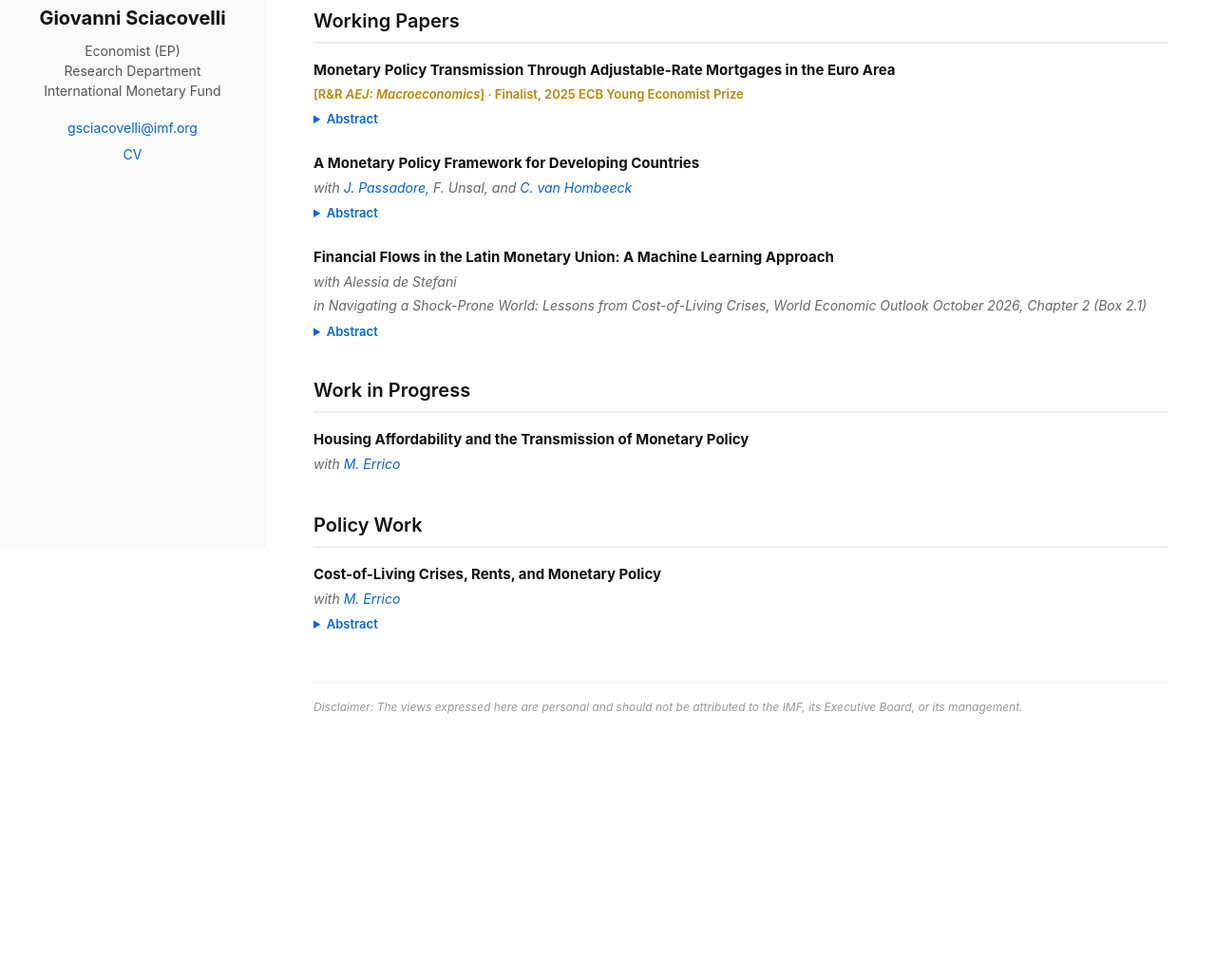
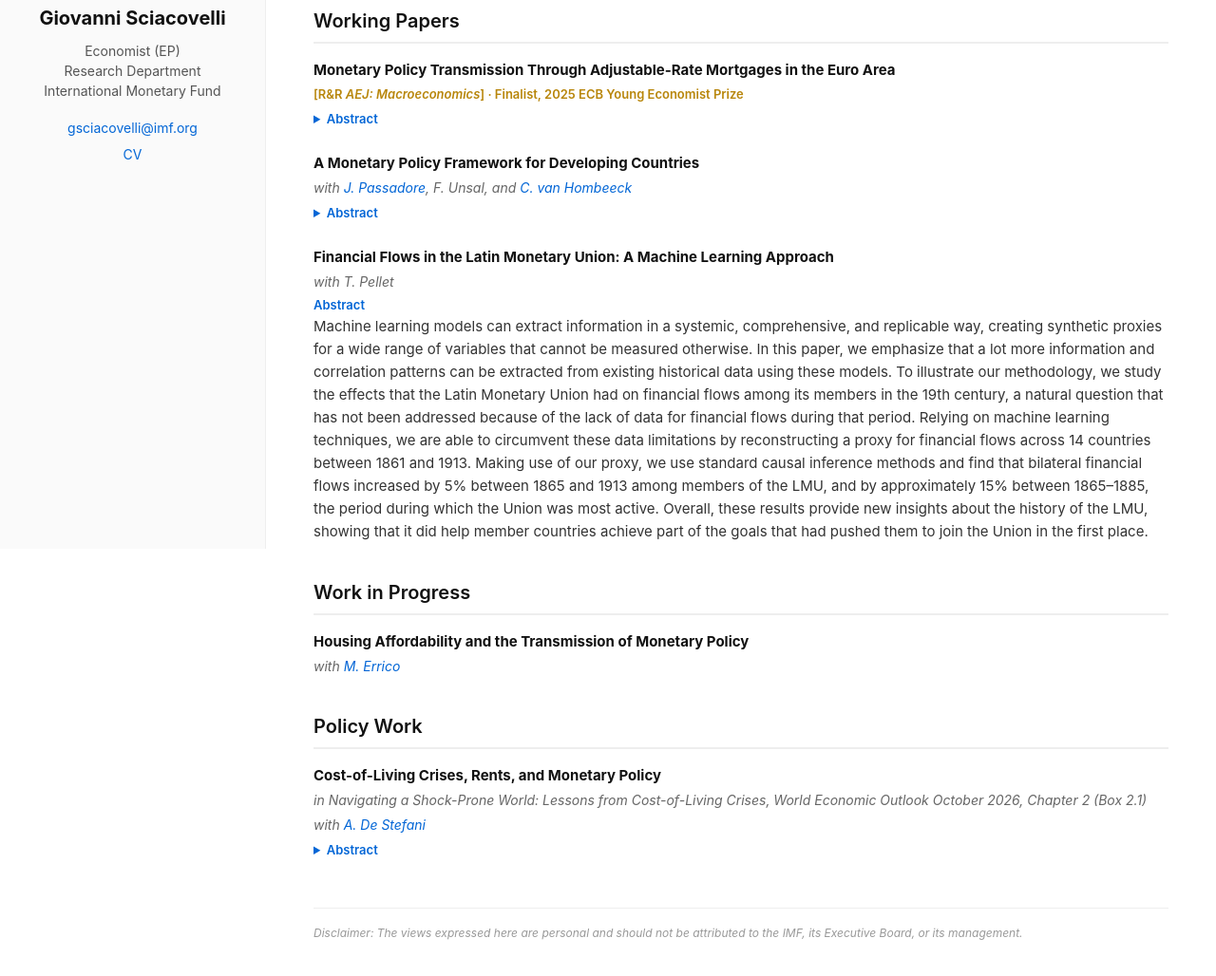
Before and after one commit to giovannisciacovelli/giovannisciacovelli.github.io, a plain HTML site: page index.html in a window 1280 px wide. Shown: the part 222-1250 px from the top of the page at 95% size. Before the commit the page ends 1016 px from the top, so only its background shows below. Drawn offline with Linux system fonts and the light colour scheme.

Commit message:
Update index.html

```diff
--- a/index.html
+++ b/index.html
@@ -94,8 +94,7 @@
 
         <div class="paper">
             <p class="paper-title"><a href="https://giovannisciacovelli.github.io/PDFs/Latin_Monetary_Union_Pellet_Sciacovelli.pdf" target="_blank">Financial Flows in the Latin Monetary Union: A Machine Learning Approach</a></p>
-            <p class="paper-coauthors">with Alessia de Stefani</p>
-            <p class="paper-coauthors">in <em>Navigating a Shock-Prone World: Lessons from Cost-of-Living Crises, World Economic Outlook October 2026, Chapter 2 (Box 2.1)</em></p>            <details>
+            <p class="paper-coauthors">with T. Pellet</p>
                 <summary>Abstract</summary>
                 <p>
                     Machine learning models can extract information in a systemic, comprehensive,
@@ -135,7 +134,8 @@
 
         <div class="paper">
             <p class="paper-title"><a href="https://www.imf.org/-/media/files/publications/weo/2026/october/english/text.pdf" target="_blank">Cost-of-Living Crises, Rents, and Monetary Policy</a></p>
-            <p class="paper-coauthors">with <a href="https://www.marcoerrico.net" target="_blank">M. Errico</a></p>
+            <p class="paper-coauthors">in <em>Navigating a Shock-Prone World: Lessons from Cost-of-Living Crises, World Economic Outlook October 2026, Chapter 2 (Box 2.1)</em></p>
+            <p class="paper-coauthors">with <a href="https://sites.google.com/site/researchalessiadestefani/home?authuser=0" target="_blank">A. De Stefani</a></p>
             <details>
                 <summary>Abstract</summary>
                 <p>
```
